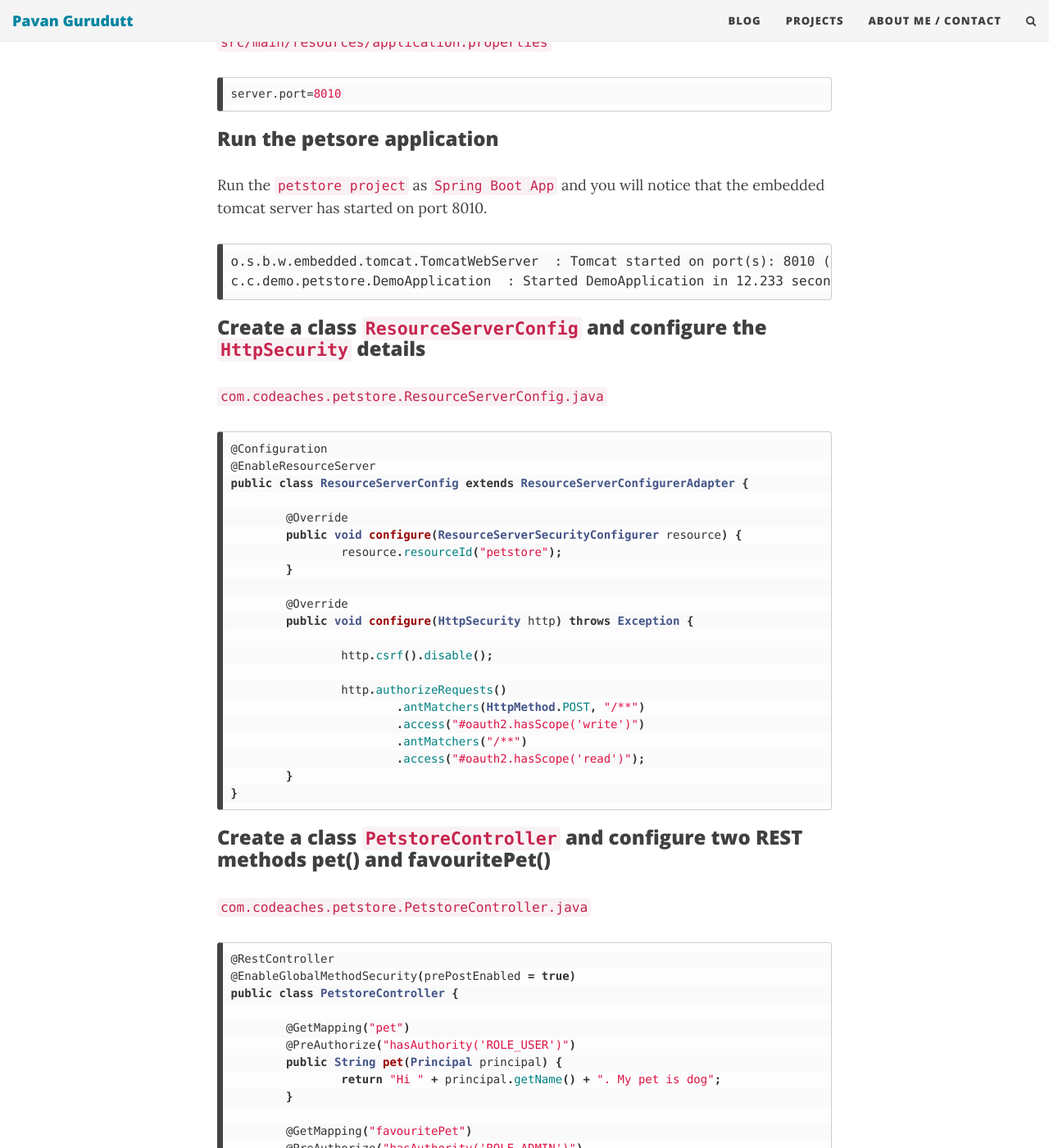
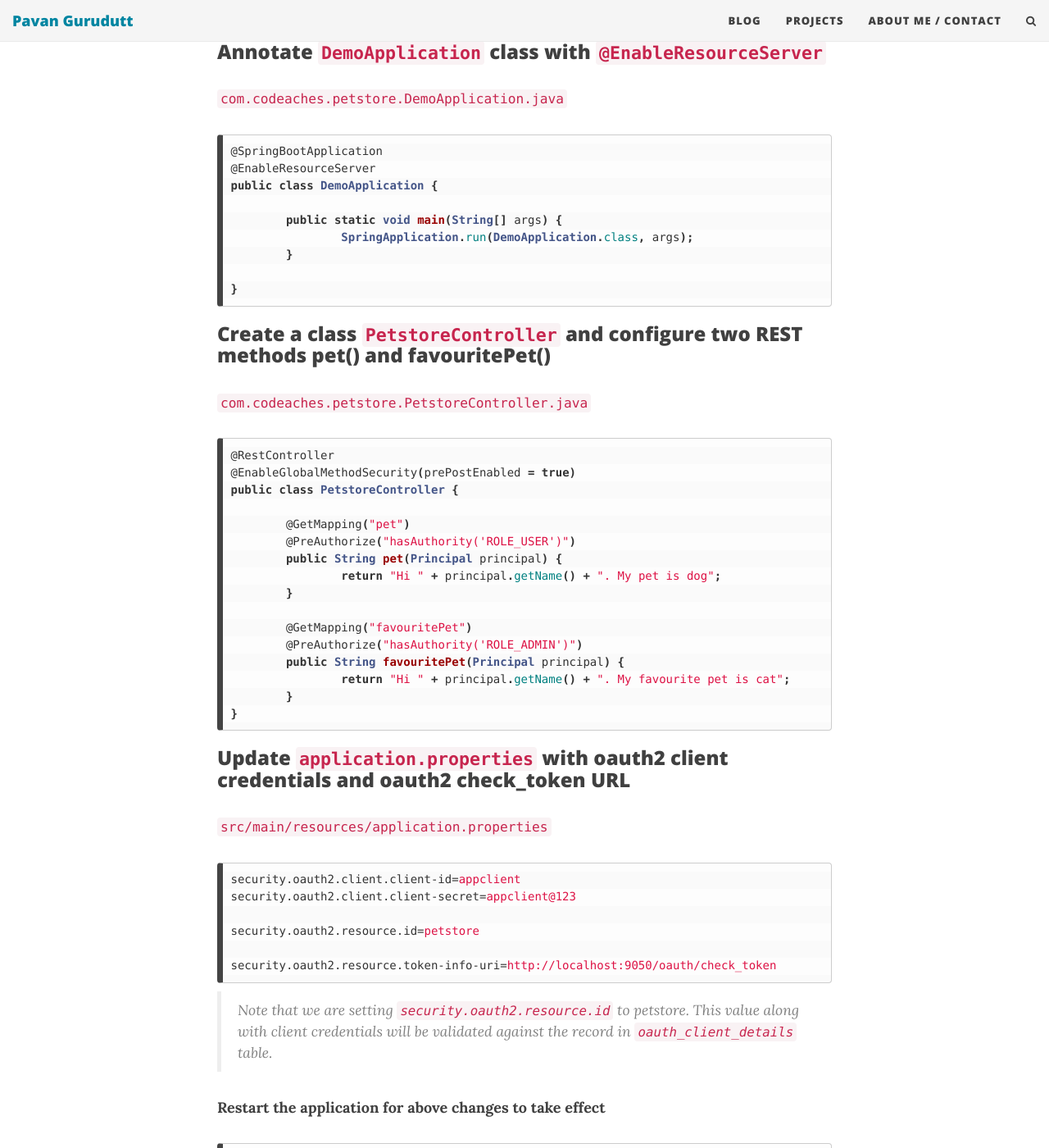
Before and after one commit to codeaches/codeaches.github.io, a Jekyll site: the page built from _posts/2018-12-20-Spring Boot-OAuth2 and Resource Server setup.md, in a window 1280 px wide and 1400 px high, scrolled down 12657 px. Shown: the whole window at 82% size. Built offline with Jekyll 4.4.1, drawn with Linux system fonts in a browser that asks for light colours; nearby versions of some CDN libraries; comment, search, counter and statistics services are not loaded; some of the changed text lies outside the part shown.

Commit message:
no message

````diff
--- a/_posts/2018-12-20-Spring Boot-OAuth2 and Resource Server setup.md
+++ b/_posts/2018-12-20-Spring Boot-OAuth2 and Resource Server setup.md
@@ -279,7 +279,7 @@ public class AuthServerConfig extends AuthorizationServerConfigurerAdapter {
 
 	@Override
 	public void configure(AuthorizationServerSecurityConfigurer cfg) throws Exception {
-		cfg.checkTokenAccess("permitAll()");
+		cfg.checkTokenAccess("permitAll");
 	}
 
 	@Override
@@ -303,7 +303,6 @@ Create a class `UserSecurityConfig` as shown below. This class handles user auth
 
 `com.codeaches.oauth2server.UserSecurityConfig.java`
 ```java
-
 @Configuration
 public class UserSecurityConfig extends WebSecurityConfigurerAdapter {
 
@@ -330,22 +329,7 @@ public class UserSecurityConfig extends WebSecurityConfigurerAdapter {
 		cfg.getUserDetailsService().setEnableGroups(true);
 		cfg.getUserDetailsService().setEnableAuthorities(false);
 	}
-
-	@Override
-	protected void configure(HttpSecurity http) throws Exception {
-
-		http.antMatcher("/**")
-			.authorizeRequests()
-			.antMatchers("/", "/login**")
-			.permitAll()
-			.anyRequest()
-			.authenticated();
-
-		http.csrf().disable();
-		http.headers().frameOptions().disable();
-	}
 }
-
 ```
 > I have disabled the useage of authorities table with the help of setEnableAuthorities(false).
 > I have enabled the useage of groups, group authorities and group members tables with the help of setEnableGroups(true).
@@ -491,30 +475,18 @@ o.s.b.w.embedded.tomcat.TomcatWebServer  : Tomcat started on port(s): 8010 (http
 c.c.demo.petstore.DemoApplication  : Started DemoApplication in 12.233 seconds (JVM running for 14.419)
 ```
 
-### Create a class `ResourceServerConfig` and configure the `HttpSecurity` details {#resourceserverconfig}
+### Annotate `DemoApplication` class with `@EnableResourceServer` {#resourceserverconfig}
 
-`com.codeaches.petstore.ResourceServerConfig.java`
+`com.codeaches.petstore.DemoApplication.java`
 ```java
-@Configuration
+@SpringBootApplication
 @EnableResourceServer
-public class ResourceServerConfig extends ResourceServerConfigurerAdapter {
+public class DemoApplication {
 
-	@Override
-	public void configure(ResourceServerSecurityConfigurer resource) {
-		resource.resourceId("petstore");
+	public static void main(String[] args) {
+		SpringApplication.run(DemoApplication.class, args);
 	}
 
-	@Override
-	public void configure(HttpSecurity http) throws Exception {
-
-		http.csrf().disable();
-
-		http.authorizeRequests()
-			.antMatchers(HttpMethod.POST, "/**")
-			.access("#oauth2.hasScope('write')")
-			.antMatchers("/**")
-			.access("#oauth2.hasScope('read')");
-	}
 }
 ```
 
@@ -535,10 +507,9 @@ public class PetstoreController {
 	@GetMapping("favouritePet")
 	@PreAuthorize("hasAuthority('ROLE_ADMIN')")
 	public String favouritePet(Principal principal) {
-		return "Hi " + principal.getName() + ". My favourite pet is dog";
+		return "Hi " + principal.getName() + ". My favourite pet is cat";
 	}
 }
-
 ```
 
 ### Update `application.properties` with oauth2 client credentials and oauth2 check_token URL {#resourceserverchecktokenurl}
@@ -547,8 +518,12 @@ public class PetstoreController {
 ```properties
 security.oauth2.client.client-id=appclient
 security.oauth2.client.client-secret=appclient@123
+
+security.oauth2.resource.id=petstore
+
 security.oauth2.resource.token-info-uri=http://localhost:9050/oauth/check_token
 ```
+> Note that we are setting `security.oauth2.resource.id` to petstore. This value along with client credentials will be validated against the record in `oauth_client_details` table.
 
 **Restart the application for above changes to take effect**
 
````
